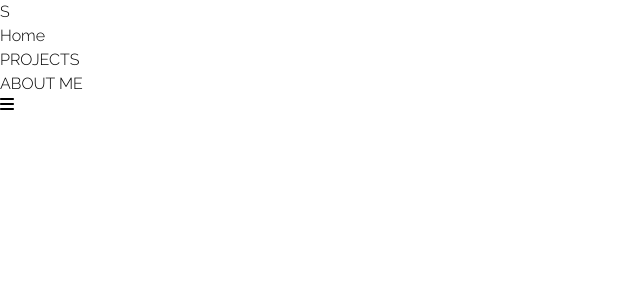
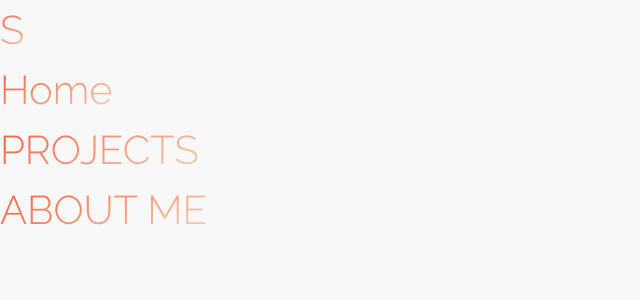
Before and after one commit to AbdEDjalilSaf/MY-PORTFLIO, a React (Vite) app: page / in a window 1280 px wide. Shown: the top 300 px of the page, without its empty margins (0-640 px from the left). Built offline with nearby package versions, Linux system fonts and the light colour scheme.

Commit message:
first two version

```diff
--- a/index.html
+++ b/index.html
@@ -5,6 +5,7 @@
     <link rel="icon" type="image/svg+xml" href="src/assets/react.svg" />
     <meta name="viewport" content="width=device-width, initial-scale=1.0" />
     <title>AbdEDjalil</title>
+    <link rel="stylesheet" href="src/index.css">
     <link rel="preconnect" href="https://fonts.googleapis.com">
 <link rel="preconnect" href="https://fonts.gstatic.com" crossorigin>
 <link href="https://fonts.googleapis.com/css2?family=Raleway:wght@100;200;300&display=swap" rel="stylesheet">
--- a/src/App.css
+++ b/src/App.css
@@ -1,7 +1,3 @@
-/* @import url("https://fonts.googleapis.com/css2?family=Raleway:wght@100;200;300;400"); */
-
-
-
 * {
   padding: 0;
   margin: 0;
@@ -28,6 +24,97 @@ li {
 a {
   text-decoration: none;
 }
+.logo{
+  font-size: 40px;
+  user-select: none;
+  background: -webkit-linear-gradient(
+    120deg,
+    var(--primary-color-alt),
+    var(--primary-color)
+  );
+  -webkit-background-clip: text;
+  -webkit-text-fill-color: transparent;
+}
+.myGradient{
+  background: -webkit-linear-gradient(
+    120deg,
+    var(--primary-color-alt),
+    var(--primary-color)
+  );
+  -webkit-background-clip: text;
+  -webkit-text-fill-color: transparent;
+}
+li a{
+  font-size: 40px;
+  background: -webkit-linear-gradient(
+    120deg,
+    var(--primary-color-alt),
+    var(--primary-color)
+  );
+  -webkit-background-clip: text;
+  -webkit-text-fill-color: transparent;
+}
+
+
+
+
+
+
+
+
+
+
+
+
+
+
+
+
+
+
+
+
+
+
+
+
+
+
+
+
+
+
+
+
+
+
+
+
+
+
+
+
+
+
+
+
+
+
+
+
+
+
+
+
+
+
+
+
+
+
+
+
+
 
 
 /* #root {
--- a/src/App.jsx
+++ b/src/App.jsx
@@ -6,20 +6,29 @@ import './App.css'
 
 function App() {
 
+const [isOpen,setIsOpen] = useState(true);
+const clickMenuSvg = ()=>{
+  setIsOpen(!isOpen);
+}
+
+return (
+
+<div className='bg-black '>
+
+<header className='py-7 px-9 flex items-center justify-between'>
+<a className=' logo '>S</a>
+<ul className='flex gap-10 items-center'>
+  <li><a className='text-xl hidden'>Home</a></li>
+  <li><a className='text-xl hidden'>PROJECTS</a></li>
+  <li><a className='text-xl hidden'>ABOUT ME</a></li>
+<button onClick={clickMenuSvg} className='md:hidden'>
+{isOpen ? <svg xmlns="http://www.w3.org/2000/svg"  fill='hsl(9,94%,77%)' viewBox="0 0 448 512" className='w-6 cursor-pointer menuSvg' strokeWidth={0.5}><path d="M0 96C0 78.3 14.3 64 32 64H416c17.7 0 32 14.3 32 32s-14.3 32-32 32H32C14.3 128 0 113.7 0 96zM0 256c0-17.7 14.3-32 32-32H416c17.7 0 32 14.3 32 32s-14.3 32-32 32H32c-17.7 0-32-14.3-32-32zM448 416c0 17.7-14.3 32-32 32H32c-17.7 0-32-14.3-32-32s14.3-32 32-32H416c17.7 0 32 14.3 32 32z"/></svg>
+ : <svg xmlns="http://www.w3.org/2000/svg" fill='hsl(9,94%,77%)' viewBox="0 0 384 512" className='w-6 cursor-pointer'><path d="M342.6 150.6c12.5-12.5 12.5-32.8 0-45.3s-32.8-12.5-45.3 0L192 210.7 86.6 105.4c-12.5-12.5-32.8-12.5-45.3 0s-12.5 32.8 0 45.3L146.7 256 41.4 361.4c-12.5 12.5-12.5 32.8 0 45.3s32.8 12.5 45.3 0L192 301.3 297.4 406.6c12.5 12.5 32.8 12.5 45.3 0s12.5-32.8 0-45.3L237.3 256 342.6 150.6z"/></svg>}
+</button>
+</ul>
+</header>
 
 
-
-  return (
-    <div>
-<header>
-<a>S</a>
-<ul>
-  <li>Home</li>
-  <li>PROJECTS</li>
-  <li>ABOUT ME</li>
-  <svg xmlns="http://www.w3.org/2000/svg" height="1em" viewBox="0 0 448 512" className='' fill='#ff00000'><path d="M0 96C0 78.3 14.3 64 32 64H416c17.7 0 32 14.3 32 32s-14.3 32-32 32H32C14.3 128 0 113.7 0 96zM0 256c0-17.7 14.3-32 32-32H416c17.7 0 32 14.3 32 32s-14.3 32-32 32H32c-17.7 0-32-14.3-32-32zM448 416c0 17.7-14.3 32-32 32H32c-17.7 0-32-14.3-32-32s14.3-32 32-32H416c17.7 0 32 14.3 32 32z"/></svg>
-</ul>
-</header>
     </div>
   )
 }
--- a/src/index.css
+++ b/src/index.css
@@ -3,6 +3,9 @@
 @tailwind utilities;
 
 
+body{
+background-color: #f8f8f8;
+}
 
 /* :root {
   font-family: Inter, system-ui, Avenir, Helvetica, Arial, sans-serif;
```
